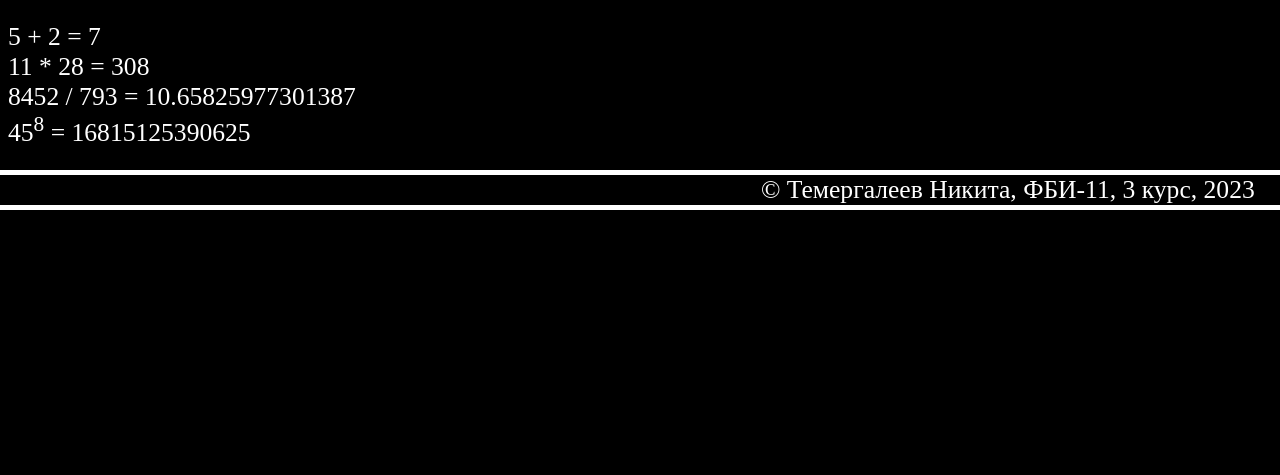
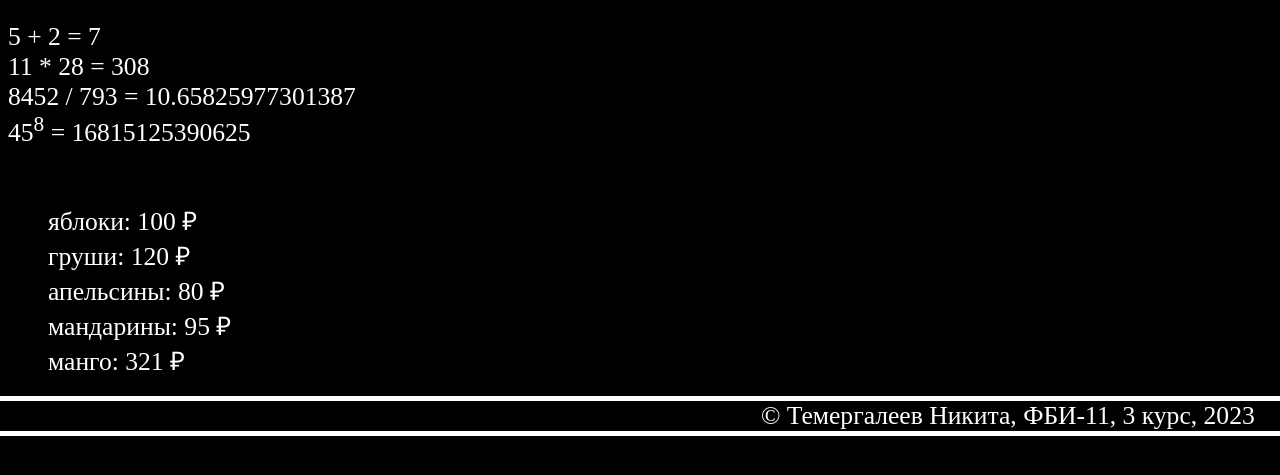
Before and after one commit to Wonderwol/WEB-PROGRAMMING-LABS-2, a Flask app: page /lab2/example in a window 1280 px wide. Shown: the part 67-542 px from the top of the page. Run offline with Flask 3, Linux system fonts and the light colour scheme.

Commit message:
Цикл в шаблоне

```diff
--- a/app.py
+++ b/app.py
@@ -141,8 +141,15 @@ def berserk():
 
 @app.route('/lab2/example')
 def example():
-    name = 'Темергалеев Никита'
-    lab_num = 2
-    course_num = '3 курс'
-    group = 'ФБИ-11'
-    return render_template('example.html', name=name, lab_num=lab_num, course_num=course_num, group=group)
+    name, lab_num, course_num, group = 'Темергалеев Никита', 2, '3 курс', 'ФБИ-11'
+    fruits = [
+        {'name': 'яблоки', 'price': 100},
+        {'name': 'груши', 'price': 120},
+        {'name': 'апельсины', 'price': 80},
+        {'name': 'мандарины', 'price': 95},
+        {'name': 'манго', 'price': 321}
+    ]
+    return render_template('example.html', name=name,
+                            lab_num=lab_num,
+                            course_num=course_num,
+                            group=group, fruits=fruits)
--- a/static/main.css
+++ b/static/main.css
@@ -46,7 +46,7 @@ li a {
 }
 
 ul {
-    text-align: center;
+    text-align: left;
     list-style-type: none;
 }
 
--- a/templates/example.html
+++ b/templates/example.html
@@ -17,6 +17,12 @@
         11 * 28 = {{11 * 28}}<br>
         8452 / 793 = {{8452 / 793}}<br>
         45<sup>8</sup> = {{45 ** 8}}<br><br>
+
+        <ul>
+            {% for f in fruits %}
+            <li>{{ f.name }}: {{ f.price }} &#x20bd</li>
+            {% endfor %}
+        </ul>
     </main>
 
     <footer>
```
